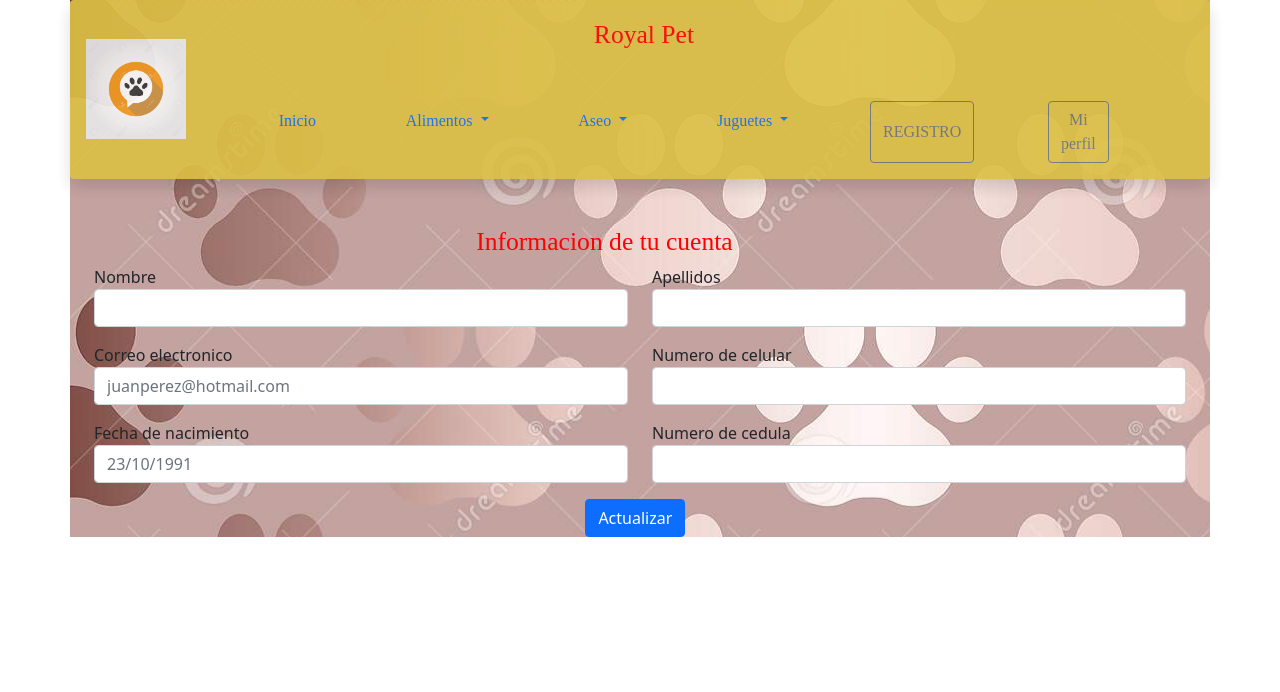
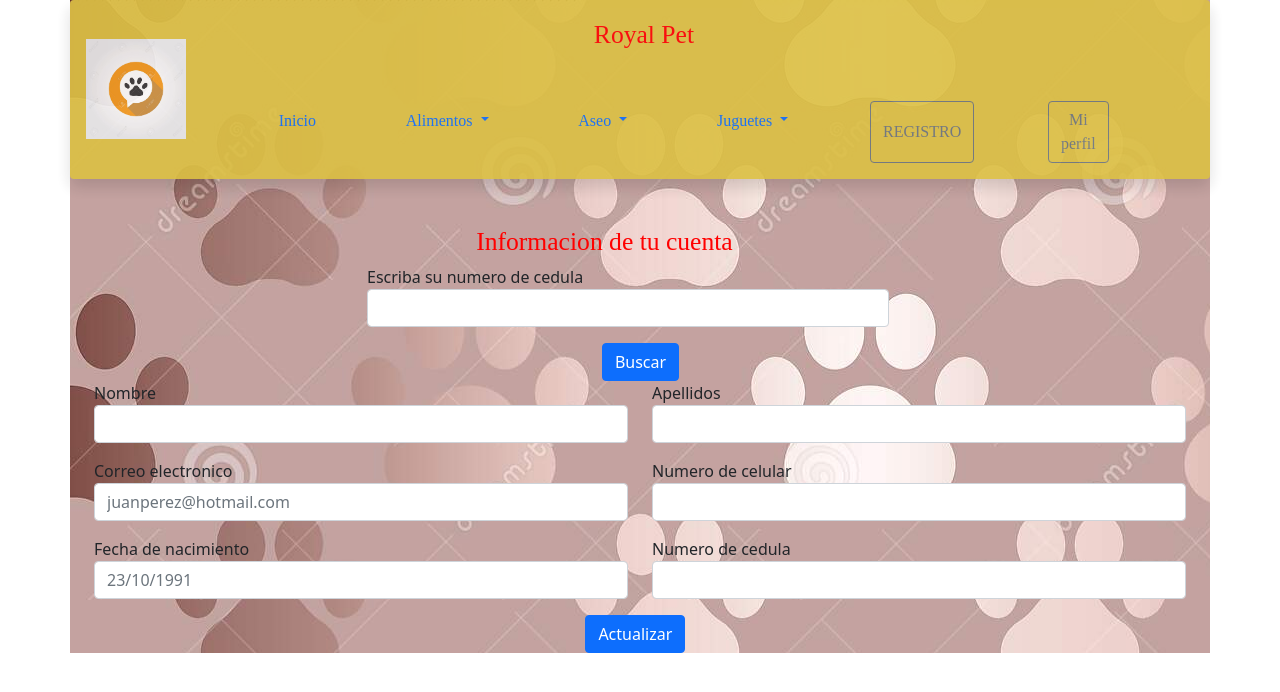
Before and after one commit to jmonroym/Royalpet, an Angular app: page /perfil-usuarios in a window 1280 px wide. Shown: the top 692 px of the page. Built offline with nearby package versions, Linux system fonts and the light colour scheme.

Commit message:
Nueva actualizacion front end

```diff
--- a/src/app/usuarios/perfil/perfil.component.html
+++ b/src/app/usuarios/perfil/perfil.component.html
@@ -1,6 +1,18 @@
 <div class="container">
 <h1 class="Nombre_pagina">Informacion de tu cuenta</h1>
 <div class="row">
+
+<div class="row justify-content-md-center">
+  <div class="col-6 ">
+      <label>Escriba su numero de cedula</label>
+    <div class="input-group mb-3">
+
+      <input type="number" class="form-control" placeholder="" aria-label="Username" aria-describedby="basic-addon1">
+    </div>
+    <button type="button" class="btn btn-primary actualizar">Buscar</button>
+    </div>
+</div>
+
 <div class="col-6">
     <label>Nombre</label>
   <div class="input-group mb-3">
--- a/src/app/usuarios/perfil/perfil.component.ts
+++ b/src/app/usuarios/perfil/perfil.component.ts
@@ -1,4 +1,5 @@
 import { Component, OnInit } from '@angular/core';
+
 
 @Component({
   selector: 'perfil-usuarios',
@@ -12,4 +13,6 @@ export class PerfilComponent implements OnInit {
   ngOnInit(): void {
   }
 
+
+
 }
```
Also changed, not shown: src/app/usuarios/servicios/usuarios.service.ts (added, +16 -0 lines).
